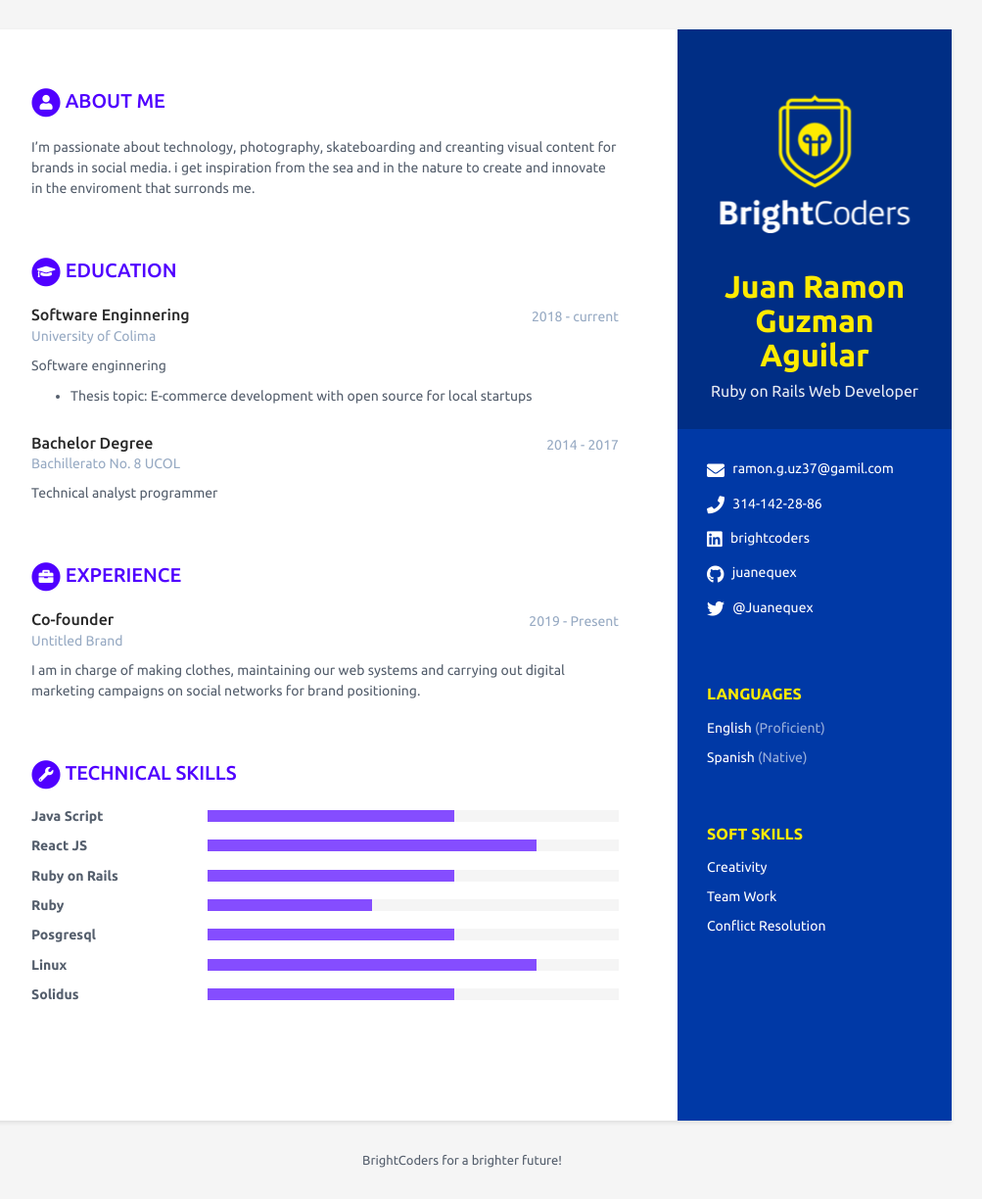
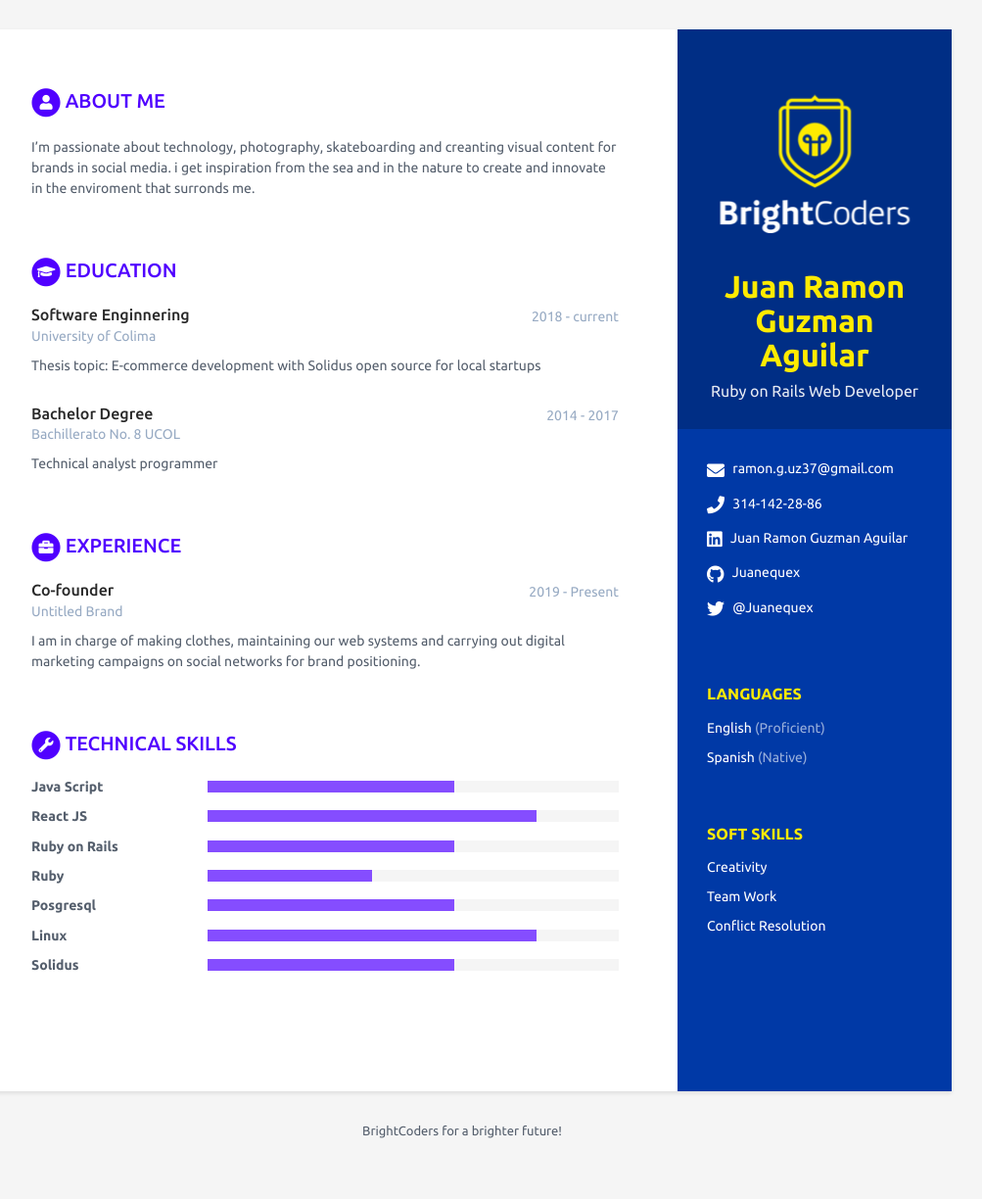
Before and after one commit to BC-MAY-21-ROR/kata-03-resume-scorecard-JuanequeX, a Jekyll site: the page built from index.html, in a window 1280 px wide. Shown: the whole page at 98% size, without its empty margins (168-1171 px from the left). Built offline with Jekyll 4.4.1, drawn with Linux system fonts in a browser that asks for light colours; after the commit the page ends 1194 px from its top, so only the background shows below that.

Commit message:
Minimal changes

```diff
--- a/_data/data.yml
+++ b/_data/data.yml
@@ -12,11 +12,11 @@ sidebar:
   avatar: escudo.png # No modificar
 
   # Actualiza tus datos de contacto
-  email: ramon.g.uz37@gamil.com
+  email: ramon.g.uz37@gmail.com
   phone:  314-142-28-86
   website: # No agregar http://
-  linkedin: brightcoders
-  github: juanequex
+  linkedin: Juan Ramon Guzman Aguilar
+  github: Juanequex
   gitlab:
   bitbucket:
   twitter: '@Juanequex'
@@ -57,8 +57,7 @@ educationcomplete:
     university: University of Colima
     time: 2018 - current
     details: |
-      Software enginnering
-        - Thesis topic: E-commerce development with open source for local startups
+      Thesis topic: E-commerce development with Solidus open source for local startups
 
   - degree: Bachelor Degree
     university: Bachillerato No. 8 UCOL
```
